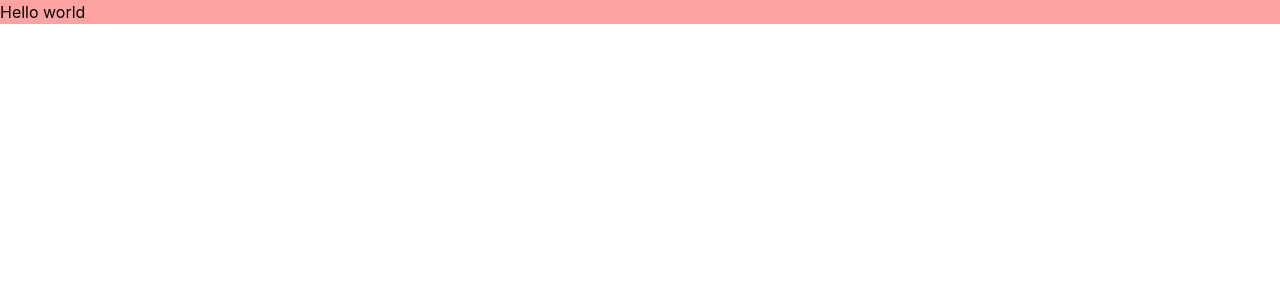
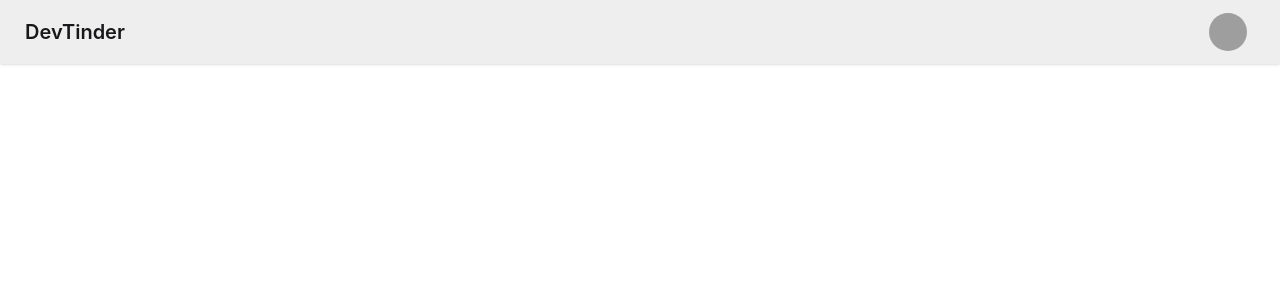
Before and after one commit to sanjeeva-rao/devTinder-web, a React (Vite) app: page / in a window 1280 px wide. Shown: the top 300 px of the page. Built offline with nearby package versions, Linux system fonts and the light colour scheme; grey boxes are pictures that could not be loaded.

Commit message:
Added daisyUI

```diff
--- a/package.json
+++ b/package.json
@@ -19,6 +19,7 @@
     "@types/react": "^19.3.0",
     "@types/react-dom": "^19.3.0",
     "@vitejs/plugin-react": "^6.1.2",
+    "daisyui": "^5.7.50",
     "oxlint": "^1.88.0",
     "vite": "^8.3.4"
   }
--- a/src/App.jsx
+++ b/src/App.jsx
@@ -1,11 +1,10 @@
+import NavBar from "./Components/Navbar.jsx"
 
 function App() {
 
   return (
     <>
-      <div className="bg-red-300">
-        Hello world
-      </div>
+      <NavBar/>
     </>
   )
 }
--- /dev/null
+++ b/src/Components/Navbar.jsx
@@ -0,0 +1,32 @@
+const NavBar = () => {
+    return <div className="navbar bg-base-300 shadow-sm">
+        <div className="flex-1">
+            <a className="btn btn-ghost text-xl">DevTinder</a>
+        </div>
+        <div className="flex gap-2">
+            <div className="dropdown dropdown-end">
+            <div tabIndex={0} role="button" className="btn btn-ghost btn-circle avatar mx-6">
+                <div className="w-10 rounded-full">
+                <img
+                    alt="Tailwind CSS Navbar component"
+                    src="https://img.daisyui.com/images/stock/photo-1534528741775-53994a69daeb.webp" />
+                </div>
+            </div>
+            <ul
+                tabIndex={-1}
+                className="menu menu-sm dropdown-content bg-base-100 rounded-box z-1 mt-3 w-52 p-2 shadow">
+                <li>
+                <a className="justify-between">
+                    Profile
+                    <span className="badge">New</span>
+                </a>
+                </li>
+                <li><a>Settings</a></li>
+                <li><a>Logout</a></li>
+            </ul>
+            </div>
+        </div>
+    </div>
+}
+
+export default NavBar;
--- a/src/index.css
+++ b/src/index.css
@@ -1 +1,2 @@
 @import "tailwindcss";
+@plugin "daisyui";
```
Also changed, not shown: 1 other file (tests, documents, lock files or other folders).
